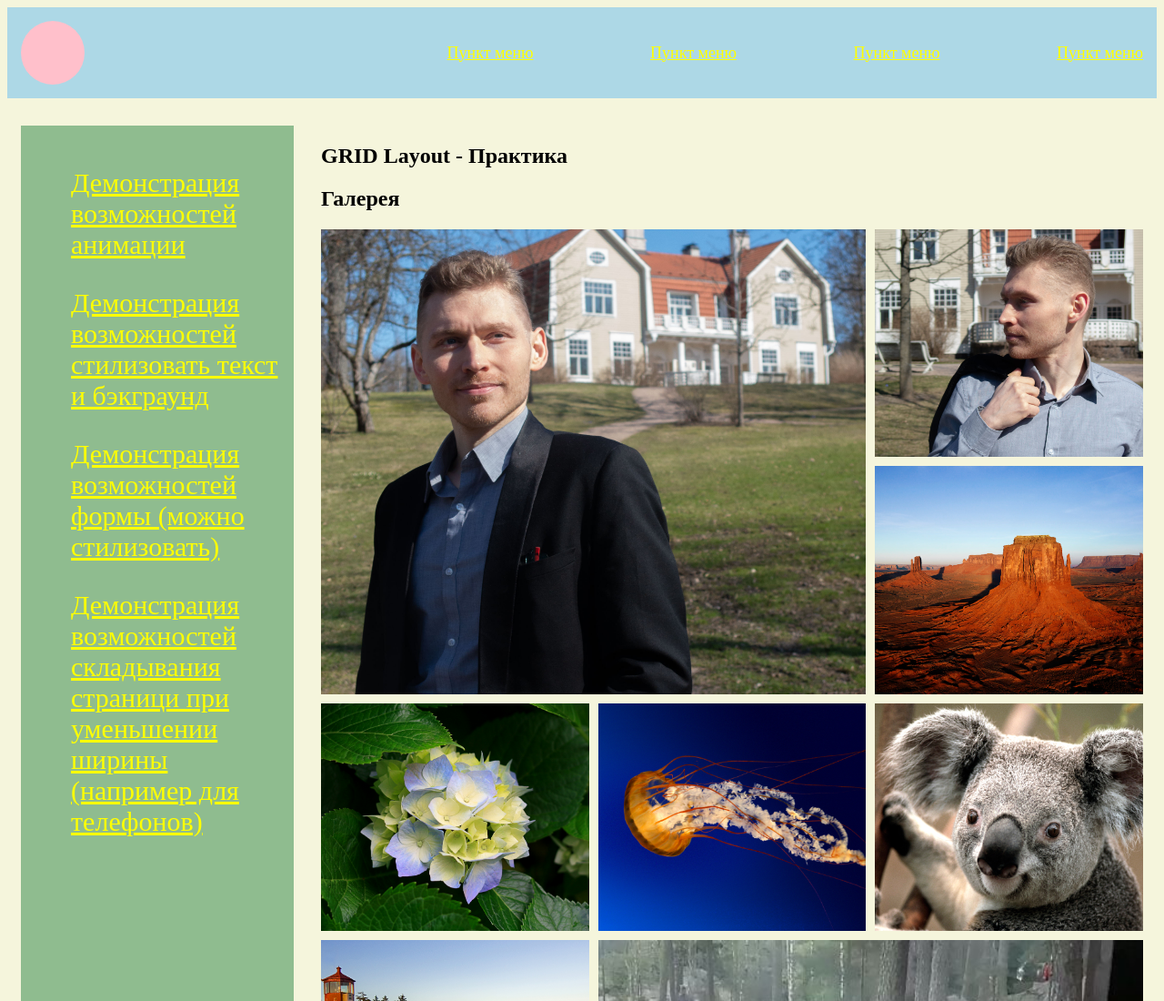
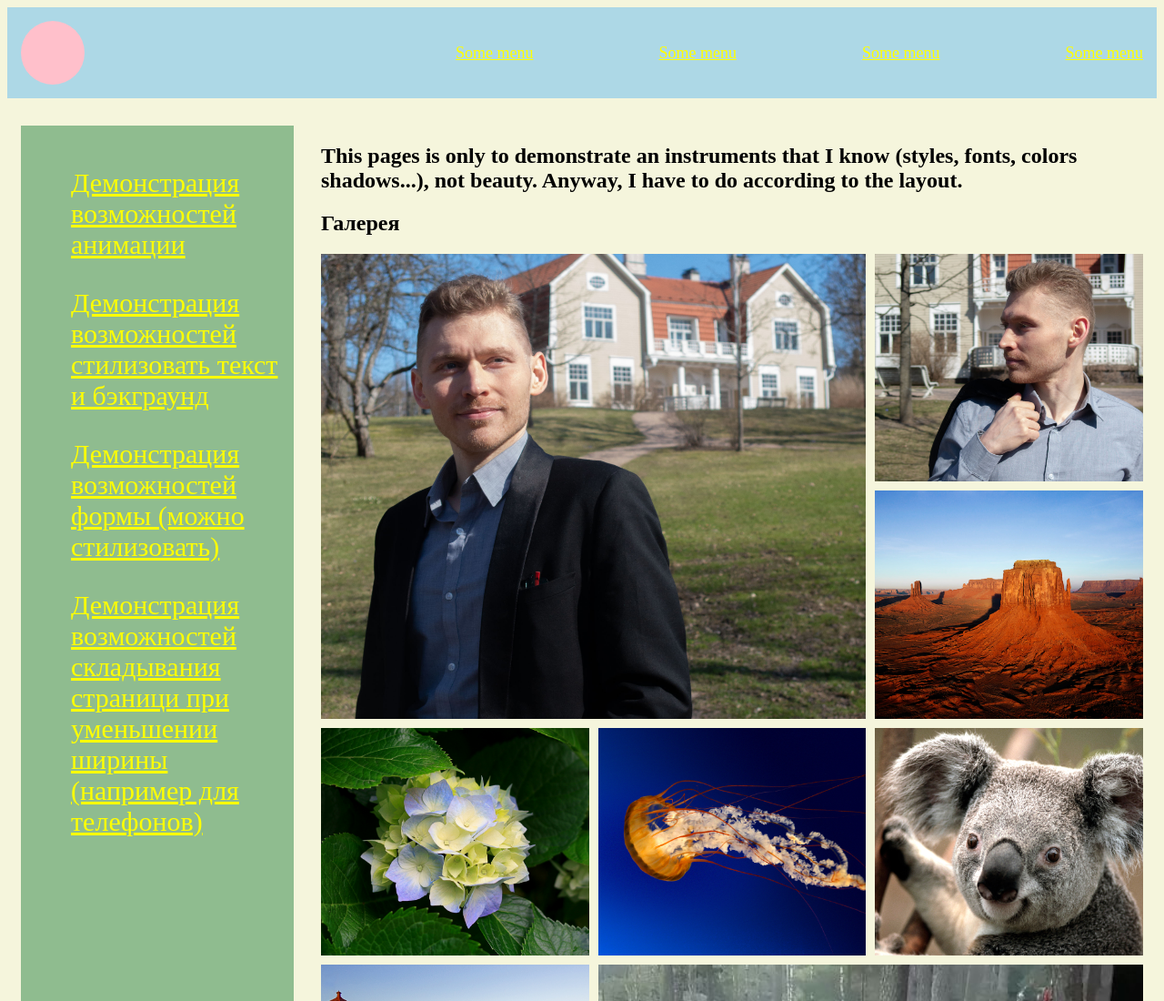
Before and after one commit to vladmirzdanov/GRID, a plain HTML site: page index.html in a window 1280 px wide. Shown: the top 1100 px of the page at 91% size. Drawn offline with Linux system fonts and the light colour scheme.

Commit message:
Update index.html
Change to english

```diff
--- a/index.html
+++ b/index.html
@@ -13,16 +13,16 @@
 			<nav class="header__menu">
 				<ul class="header__list">
 					<li>
-						<a href="" class="header__link">Пункт меню</a>
+						<a href="" class="header__link">Some menu</a>
 					</li>
 					<li>
-						<a href="" class="header__link">Пункт меню</a>
+						<a href="" class="header__link">Some menu</a>
 					</li>
 					<li>
-						<a href="" class="header__link">Пункт меню</a>
+						<a href="" class="header__link">Some menu</a>
 					</li>
 					<li>
-						<a href="" class="header__link">Пункт меню</a>
+						<a href="" class="header__link">Some menu</a>
 					</li>
 				</ul>
 				<div class="header__burger">
@@ -51,7 +51,7 @@
 				</nav>
 			</aside>
 			<section class="content">
-				<h1 class="content__title">GRID Layout - Практика</h1>
+				<h1 class="content__title">This pages is only to demonstrate an instruments that I know (styles, fonts, colors shadows...), not beauty. Anyway, I have to do according to the layout.</h1>
 				<section class="content__gallery gallery">
 					<h2 class="gallery__title">Галерея</h2>
 					<div class="gallery__items">
```
